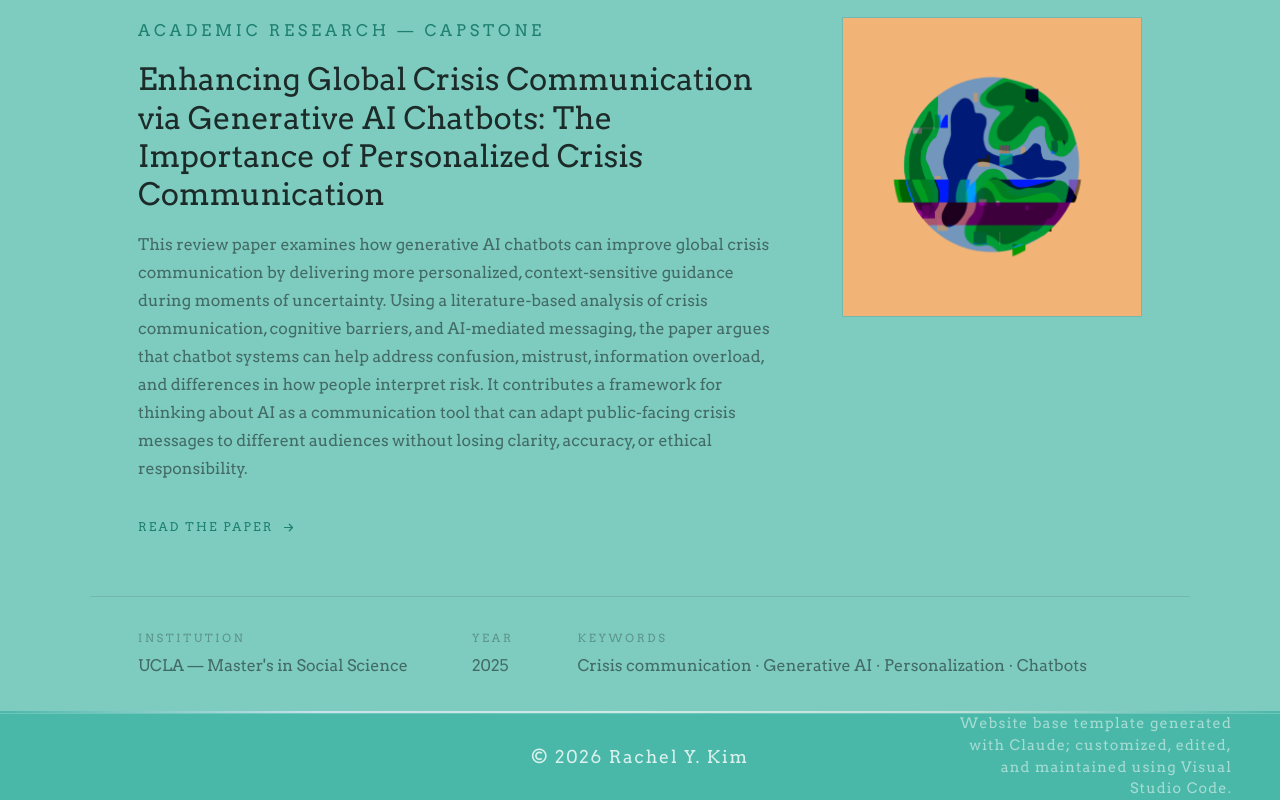
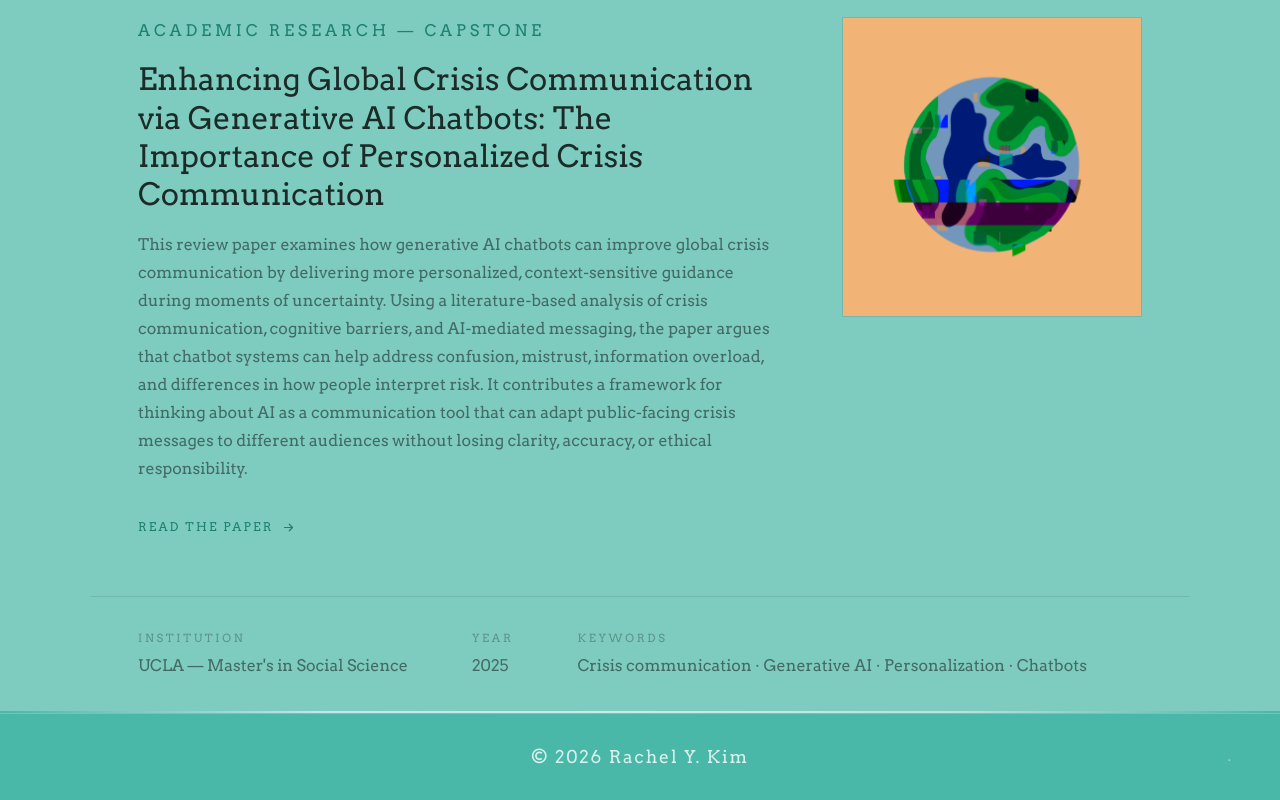
Before and after one commit to rachelyhkim-cog/rachelyhkim-cog.github.io, a plain HTML site: page index.html in a window 1280 px wide. Shown: the part 3664-4464 px from the top of the page. Drawn offline with Linux system fonts and the light colour scheme.

Commit message:
Update index.html

```diff
--- a/index.html
+++ b/index.html
@@ -681,7 +681,7 @@
   <!-- Footer -->
   <footer>
     <p class="footer-copyright">&copy; 2026 Rachel Y. Kim</p>
-    <p class="footer-note">Website base template generated with Claude; customized, edited, and maintained using Visual Studio Code.</p>
+    <p class="footer-note">.</p>
   </footer>
 
 </body>
```
